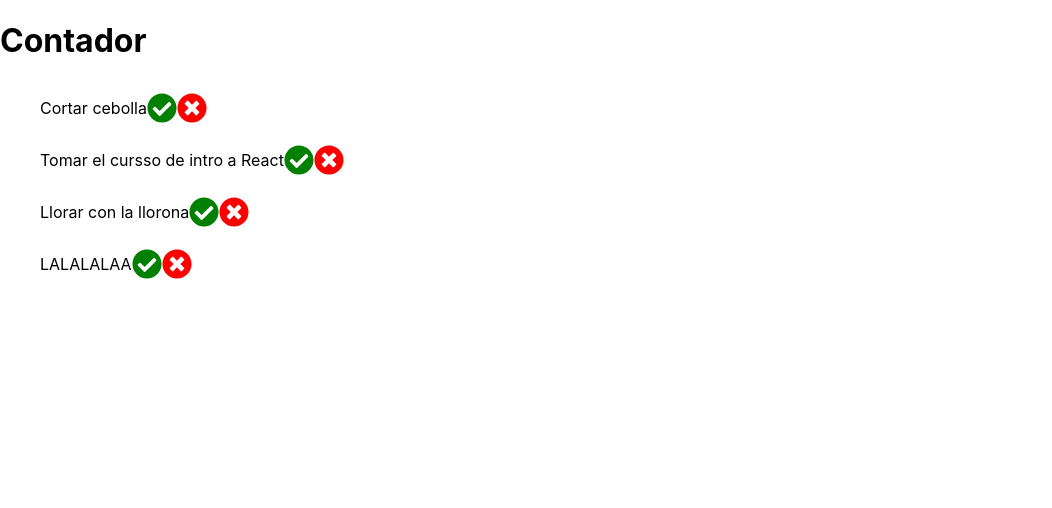
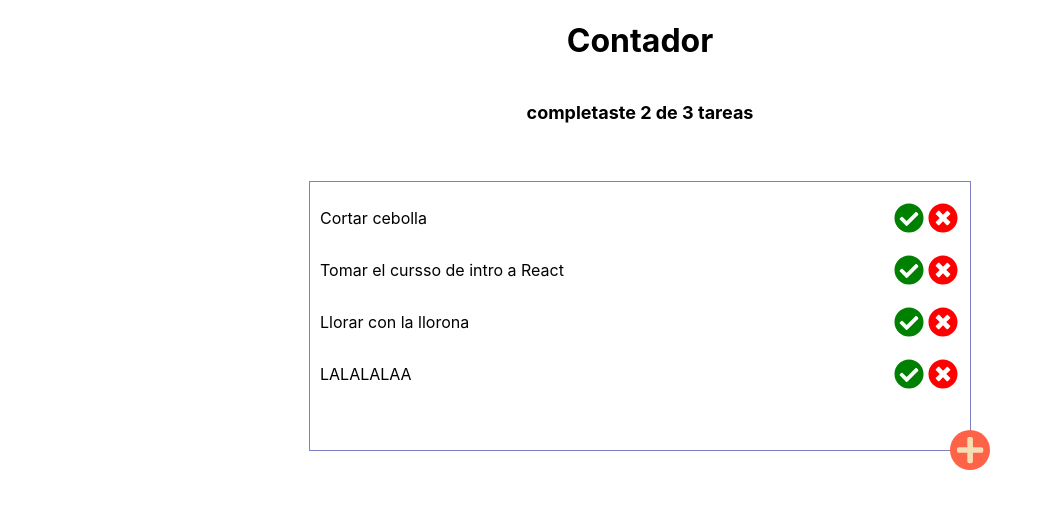
Before and after one commit to LucasDMadrigal/todo-machine, a React (Create React App) app: page / in a window 1280 px wide. Shown: the top 508 px of the page, without its empty margins (0-1052 px from the left). Built offline with nearby package versions, Linux system fonts and the light colour scheme; the HTML template or start-up script is replaced by a standard one.

Commit message:
maquetacion lista todo terminado

```diff
--- a/src/App.js
+++ b/src/App.js
@@ -2,12 +2,12 @@ import React from "react";
 // import { FontAwesomeIcon } from '@fortawesome/react-fontawesome'
 import { library } from '@fortawesome/fontawesome-svg-core'
 import { fab } from '@fortawesome/free-brands-svg-icons'
-import { faCheckCircle, faCheck, faTimesCircle} from '@fortawesome/free-solid-svg-icons'
-
+import { faCheckCircle, faCheck, faTimesCircle, faPlus} from '@fortawesome/free-solid-svg-icons'
 
 import { TodoCounter } from './components/TodoCounter'
 import { TodoList } from './components/TodoList'
 import { TodoItem } from './components/TodoItem'
+import { ButtonCreateTodo } from './components/ButtonCreateTodo'
 import './App.css';
 
 const todos = [
@@ -17,7 +17,7 @@ const todos = [
   { text: 'LALALALAA', completed: false },
 ];
 
-library.add(fab, faCheckCircle, faCheck, faTimesCircle)
+library.add(fab, faCheckCircle, faCheck, faTimesCircle, faPlus)
 
 
 
@@ -25,18 +25,14 @@ function App() {
   return (
     <React.Fragment >
       <TodoCounter />
-
       <TodoList>
         { todos.map( item => (
           <TodoItem
             key={item.text}
             text={item.text} />
-
-
           ))}
+      <ButtonCreateTodo />
       </TodoList>
-
-      {/* <ButtonCreateTodo /> */}
     </React.Fragment>
   );
 }
--- /dev/null
+++ b/src/components/ButtonCreateTodo.js
@@ -0,0 +1,13 @@
+import React from 'react'
+import { FontAwesomeIcon } from '@fortawesome/react-fontawesome'
+import './styles/ButtonCreateTodo.css'
+
+function ButtonCreateTodo() {
+    return (
+        <button>
+            <FontAwesomeIcon className= "icon icon-plus" icon="plus" />
+        </button>
+    )
+}
+
+export { ButtonCreateTodo }
--- a/src/components/TodoCounter.js
+++ b/src/components/TodoCounter.js
@@ -3,9 +3,10 @@ import './styles/TodoCounter.css'
 
 function TodoCounter() {
     return (
-        <div>
+        <div className="todo-counter--container">
             <h1>
                 Contador
+                <h6>completaste 2 de 3 tareas</h6>
             </h1>
         </div>
     )
--- a/src/components/TodoItem.js
+++ b/src/components/TodoItem.js
@@ -10,9 +10,13 @@ function TodoItem(props) {
                     props.text
                 }
             </p>
+            <div className="todo_item-icon--container">
+
                 <FontAwesomeIcon className={`${props.completed && 'desabled'} icon icon-check`} icon="check-circle" />
                 <FontAwesomeIcon className={`${props.completed && 'desabled'} icon icon-times`} icon="times-circle" />
                 <FontAwesomeIcon className={`${!props.completed && 'desabled'} icon icon-check`} icon="check" />
+
+            </div>
         </div>
     )
 }
--- a/src/components/TodoList.js
+++ b/src/components/TodoList.js
@@ -1,8 +1,8 @@
 import React from 'react'
-
+import './styles/TodoList.css'
 function TodoList(props) {
     return (
-        <section>
+        <section className="todo-list--container">
             <ul>
                 {props.children}
             </ul>
--- /dev/null
+++ b/src/components/styles/ButtonCreateTodo.css
@@ -0,0 +1,19 @@
+button{
+    border: tomato;
+    border-radius: 50%;
+    width: 40px;
+    height: 40px;
+    display: flex;
+    justify-content: center;
+    align-items: center;
+    background-color: tomato;
+    position: -webkit-sticky;
+    position: sticky;
+    bottom: 20px;
+    left: 100vw;
+    transform: translate(75%, 75%);
+}
+
+.icon-plus{
+    color: wheat;
+}
--- a/src/components/styles/TodoCounter.css
+++ b/src/components/styles/TodoCounter.css
@@ -1,4 +1,11 @@
-h2{
-    font-size: 24px;
+.todo-counter--container{
     text-align: center;
 }
+
+.todo-counter--container h2{
+    font-size: 24px;
+}
+
+.todo-counter--container h6{
+    font-size: 18px;
+}
--- a/src/components/styles/TodoItem.css
+++ b/src/components/styles/TodoItem.css
@@ -1,14 +1,18 @@
 .todo-item--container{
     display: flex;
-align-items: center;
+    align-items: center;
+    justify-content: space-between;
+    width: 100%;
 }
 
 .icon{
-font-size: 30px;
+    font-size: 30px;
+    margin: 2px;
 }
 
-.desabled{
-    display: none;
+.todo_item-icon--container{
+    display: flex;
+    margin-left: 10px;
 }
 
 .icon-times{
@@ -18,3 +22,7 @@ font-size: 30px;
 .icon-check{
     color: green;
 }
+
+.desabled{
+    display: none;
+}
--- /dev/null
+++ b/src/components/styles/TodoList.css
@@ -0,0 +1,13 @@
+.todo-list--container{
+    display: flex;
+    justify-content: center;
+}
+
+.todo-list--container ul{
+    display: flex;
+    flex-direction: column;
+    justify-content: space-between;
+    padding: 10px;
+    width: 50vw;
+    border: 1px solid rgb(127, 127, 197);
+}
```
Lines whose indentation alone changed are shown as unchanged.
